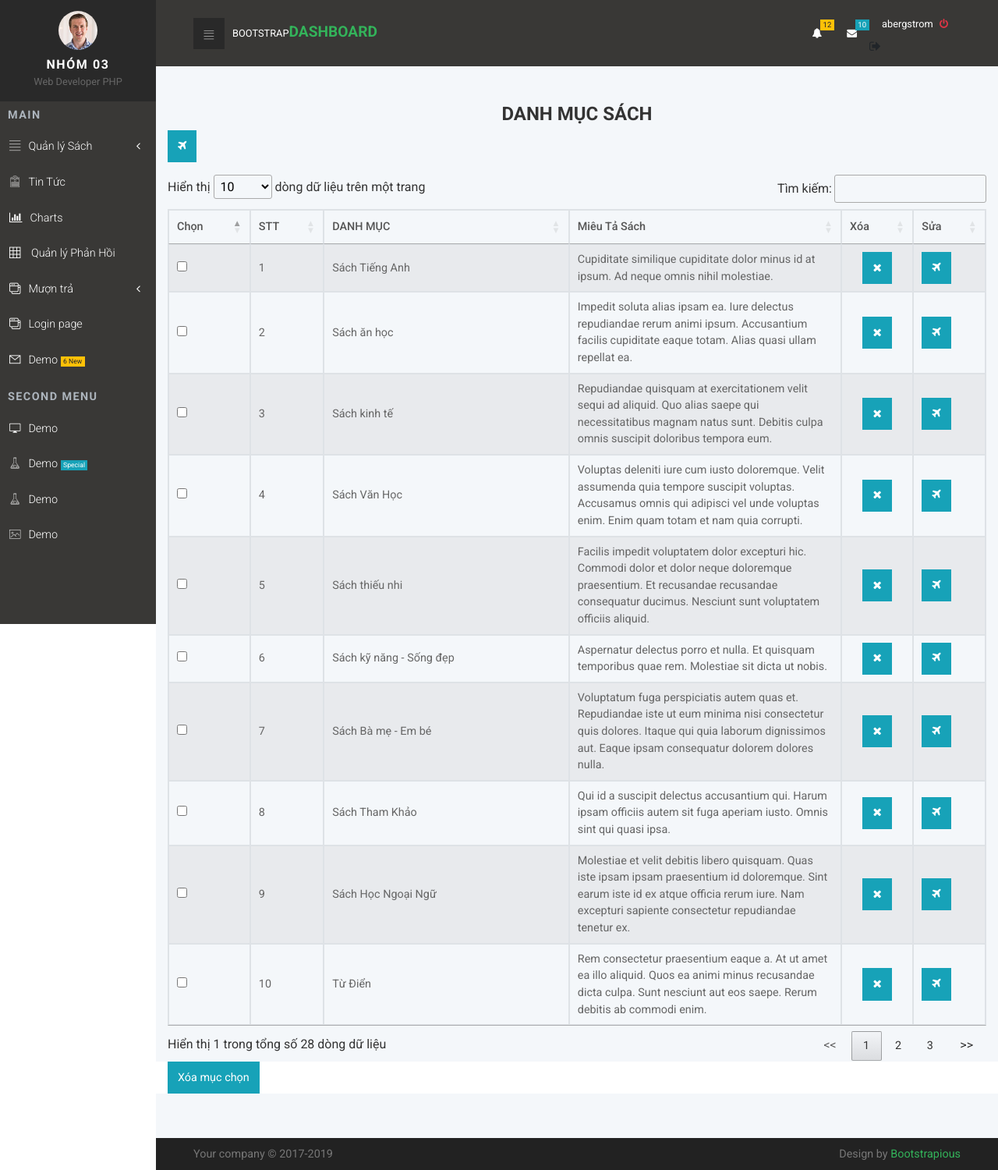
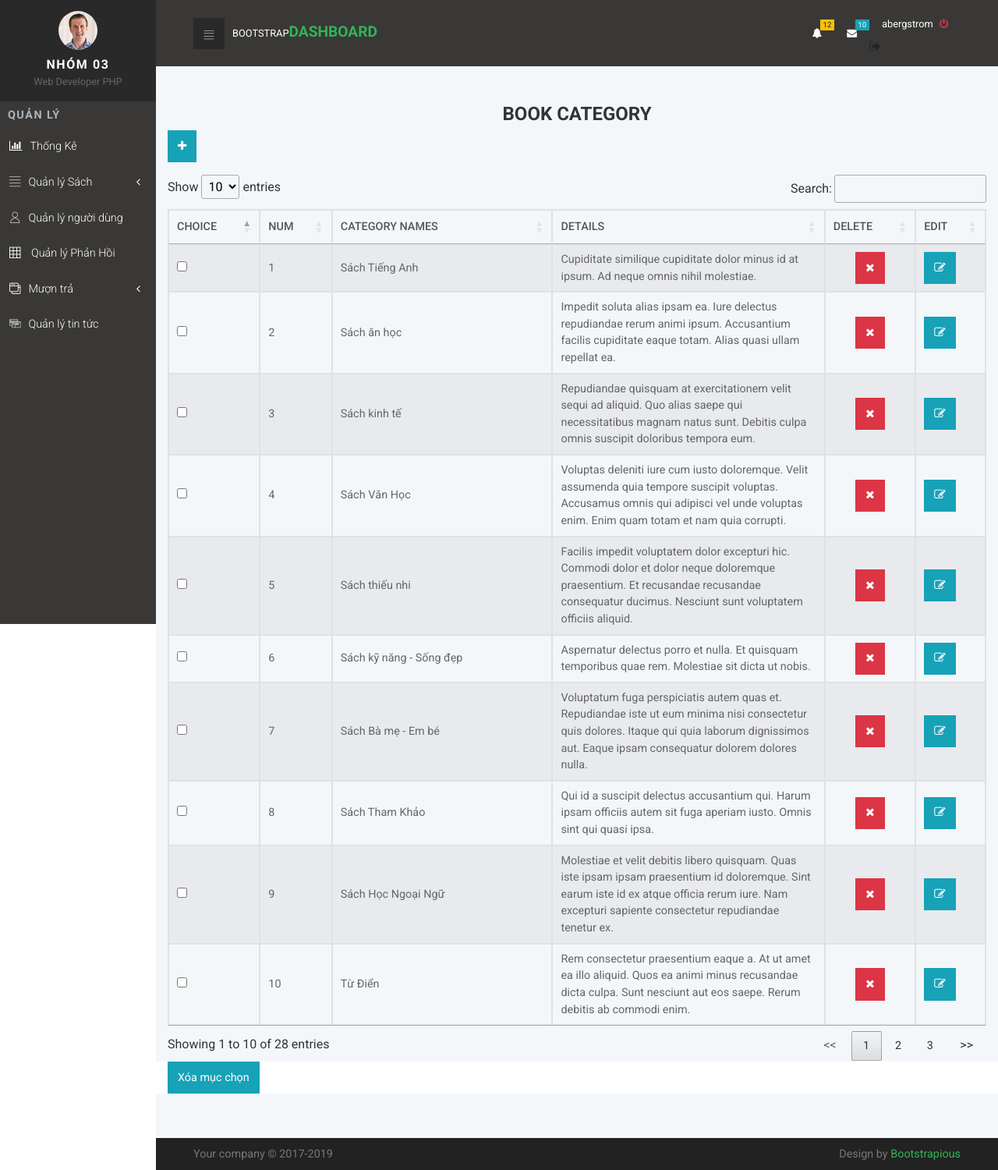
Before and after one commit to dangtuanhuy/CT251-1, a PHP site: page /Admin/index.php?page=category in a window 1280 px wide. Shown: the whole page at 78% size. Run offline with PHP 8.4, Linux system fonts and the light colour scheme; a user stored in the database is signed in; data comes from the database, SQL or seed files in the repository; some libraries are stand-ins or nearby versions.

Commit message:
Update category

```diff
--- a/Admin/index.php
+++ b/Admin/index.php
@@ -47,12 +47,13 @@ if(!isset($_SESSION['Username'])){
                 <h2 class="h5">Nhóm 03</h2><span>Web Developer PHP</span>
               </div>
               <!-- Small Brand information, appears on minimized sidebar-->
-              <div class="sidenav-header-logo"><a href="index.html" class="brand-small text-center"> <strong>B</strong><strong class="text-primary">D</strong></a></div>
+              <div class="sidenav-header-logo"><a href="index.php" class="brand-small text-center"> <strong>B</strong><strong class="text-primary">D</strong></a></div>
             </div>
             <!-- Sidebar Navigation Menus-->
             <div class="main-menu">
-              <h5 class="sidenav-heading">Main</h5>
+              <h5 class="sidenav-heading">Quản lý</h5>
               <ul id="side-main-menu" class="side-menu list-unstyled">
+              <li><a href="charts.html"> <i class="fa fa-bar-chart"></i>Thống Kê</a></li>
                 <li><a href="#Dropdown1" aria-expanded="false" data-toggle="collapse"> <i class="icon-bars"></i>Quản lý Sách</a>
                   <ul id="Dropdown1" class="collapse list-unstyled ">
                     <li><a href="?page=category">Quản lý danh mục sách</a></li>
@@ -62,11 +63,12 @@ if(!isset($_SESSION['Username'])){
                     <li><a href="?page=lent">Phí Mượn</a></li>
                     <li><a href="?page=book">Quản lý thông tin sách</a></li>
                     <li><a href="?page=bookauthor">Quản lý sách - tác giả</a></li>
-                    <li><a href="?page=user">Độc Giả</a></li>
+
                   </ul>
                 </li>
-                <li><a href="?page=news"> <i class="icon-form"></i>Tin Tức</a></li>
-                <li><a href="charts.html"> <i class="fa fa-bar-chart"></i>Charts                             </a></li>
+
+                <li><a href="?page=user"> <i class="icon-user"></i>Quản lý người dùng</a></li>
+
                 <li><a href="?page=feedback"> <i class="icon-grid"></i> Quản lý Phản Hồi                            </a></li>
                 <li><a href="#exampledropdownDropdown" aria-expanded="false" data-toggle="collapse"> <i class="icon-interface-windows"></i>Mượn trả</a>
                   <ul id="exampledropdownDropdown" class="collapse list-unstyled ">
@@ -75,13 +77,13 @@ if(!isset($_SESSION['Username'])){
                     <li><a href="#">Trả nửa vời</a></li>
                   </ul>
                 </li>
-                <li><a href="login.html"> <i class="icon-interface-windows"></i>Login page                             </a></li>
-                <li> <a href="#"> <i class="icon-mail"></i>Demo
-                  <div class="badge badge-warning">6 New</div></a></li>
+                <!-- //?page=news -->
+                <li><a href="?page=news"> <i class="icon-website"></i>Quản lý tin tức                           </a></li>
+
                 </ul>
               </div>
-              <div class="admin-menu">
-                <h5 class="sidenav-heading">Second menu</h5>
+              <!-- <div class="admin-menu"> -->
+                <!-- <h5 class="sidenav-heading">Second menu</h5>
                 <ul id="side-admin-menu" class="side-menu list-unstyled">
                   <li> <a href="#"> <i class="icon-screen"> </i>Demo</a></li>
                   <li> <a href="#"> <i class="icon-flask"> </i>Demo
@@ -90,7 +92,7 @@ if(!isset($_SESSION['Username'])){
                     <li> <a href=""> <i class="icon-picture"> </i>Demo</a></li>
                   </ul>
                 </div>
-              </div>
+              </div> -->
             </nav>
             <div class="page">
               <!-- navbar-->
@@ -98,7 +100,7 @@ if(!isset($_SESSION['Username'])){
                 <nav class="navbar">
                   <div class="container-fluid">
                     <div class="navbar-holder d-flex align-items-center justify-content-between">
-                      <div class="navbar-header"><a id="toggle-btn" href="#" class="menu-btn"><i class="icon-bars"> </i></a><a href="index.html" class="navbar-brand">
+                      <div class="navbar-header"><a id="toggle-btn" href="#" class="menu-btn"><i class="icon-bars"> </i></a><a href="index.php" class="navbar-brand">
                         <div class="brand-text d-none d-md-inline-block"><span>Bootstrap </span><strong class="text-primary">Dashboard</strong></div></a></div>
                         <ul class="nav-menu list-unstyled d-flex flex-md-row align-items-md-center">
                           <li class="nav-item dropdown"> <a id="notifications" rel="nofollow" data-target="#" href="#" data-toggle="dropdown" aria-haspopup="true" aria-expanded="false" class="nav-link"><i class="fa fa-bell"></i><span class="badge badge-warning">12</span></a>
@@ -430,15 +432,15 @@ if(isset($_GET['page'])&& $_GET['page']=="ActiveUser1"){
                                 var table = $('#myTable').DataTable( {
                                   responsive: true,
                                   "language": {
-                                    "lengthMenu": "Hiển thị _MENU_ dòng dữ liệu trên một trang",
-                                    "info": "Hiển thị _START_ trong tổng số _TOTAL_ dòng dữ liệu",
-                                    "infoEmpty": "Dữ liệu rỗng",
-                                    "emptyTable": "Chưa có dữ liệu nào",
-                                    "processing": "Đang xử lý...",
-                                    "search": "Tìm kiếm:",
-                                    "loadingRecords": "Đang load dữ liệu...",
-                                    "zeroRecords": "không tìm thấy dữ liệu",
-                                    "infoFiltered": "(Được từ tổng số _MAX_ dòng dữ liệu)",
+                                    // "lengthMenu": "Hiển thị _MENU_ dòng dữ liệu trên một trang",
+                                    // "info": "Hiển thị _START_ trong tổng số _TOTAL_ dòng dữ liệu",
+                                    "infoEmpty": "Empty data",
+                                    "emptyTable": "Data not available",
+                                    "processing": "Processing...",
+                                    "search": "Search:",
+                                    "loadingRecords": "Loading data...",
+                                    "zeroRecords": "Data not found",
+                                    // "infoFiltered": "(Được từ tổng số _MAX_ dòng dữ liệu)",
                                     "paginate": {
                                       "first": "|<",
                                       "last": ">|",
@@ -446,7 +448,7 @@ if(isset($_GET['page'])&& $_GET['page']=="ActiveUser1"){
                                       "previous": "<<"
                                     }
                                   },
-                                  "lengthMenu": [[10, 15, 20, 25, 30, -1], [10, 15, 20, 25, 30, "Tất cả"]]
+                                  "lengthMenu": [[10, 15, 20, 25, 30, -1], [10, 15, 20, 25, 30, "All"]]
                                 } );
         //new $.fn.dataTable.FixedHeader( table );
       } );
--- a/src/category/Category.php
+++ b/src/category/Category.php
@@ -31,19 +31,19 @@ if (isset($_POST['btnXoa'])&&isset($_POST['checkbox']))
 <div class="container">
 
 				<form name="frmXoa" method="post" action="">
-					<h1 class="text-center">DANH MỤC SÁCH</h1>
+					<h1 class="text-center">BOOK CATEGORY</h1>
 					<p>
-						<a class="btn btn-info" href="?page=addcategory"><i class="fa fa-plane"></i></a>
+						<a class="btn btn-info" href="?page=addcategory"><i class="fa fa-plus"></i></a>
 					</p>
 					<table class="table-striped table-responsive table-bordered" id="myTable">
 						<thead>
 							<tr>
-								<th><strong>Chọn</strong></th>
-								<th><strong>STT</strong></th>
-								<th><strong>DANH MỤC</strong></th>
-								<th class="col-md-4"><strong>Miêu Tả Sách</strong></th>
-								<th><strong>Xóa</strong></th>
-								<th><strong>Sửa</strong></th>
+								<th><strong>CHOICE</strong></th>
+								<th><strong>NUM</strong></th>
+								<th><strong>CATEGORY NAMES</strong></th>
+								<th class="col-md-4"><strong>DETAILS</strong></th>
+								<th><strong>DELETE</strong></th>
+								<th><strong>EDIT</strong></th>
 							</tr>
 						</thead>
 
@@ -56,14 +56,14 @@ if (isset($_POST['btnXoa'])&&isset($_POST['checkbox']))
 								?>
 								<tr>
 									<td><input name="checkbox[]" type="checkbox" id="checkbox[]" value="<?php echo $row["CategoryId"] ?>"></td>
-									<td><?php echo $row["CategoryId"] ?></td>
+									<td><?php echo $stt?></td>
 									<td><?php echo $row["CategoryNames"] ?></td>
 									<td><?php echo $row["CategoryDescription"] ?></td>
 									<td align='center'>
-										<a class="btn btn-info" href="?page=publisher&ma=<?php echo $row['CategoryId']; ?>" onclick="return deleteConfirm()">
+										<a class="btn btn-danger" href="?page=publisher&ma=<?php echo $row['CategoryId']; ?>" onclick="return deleteConfirm()">
 											<i class="fa fa-remove"></i></a>
 										</td>
-										<td><a class="btn btn-info" href="?page=updatecategory&ma=<?php echo $row['CategoryId']; ?>"><i class="fa fa-plane"></i></a></td>
+										<td><a class="btn btn-info" href="?page=updatecategory&ma=<?php echo $row['CategoryId']; ?>"><i class="fa fa-edit"></i></a></td>
 									</tr>
 									<?php
 									$stt++;
```
Also changed, not shown: public/updateUser.php (+13 -0 lines).
